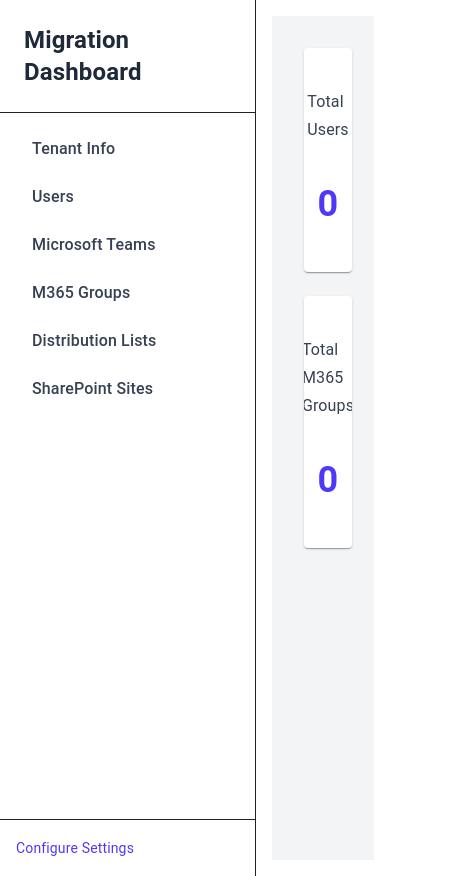
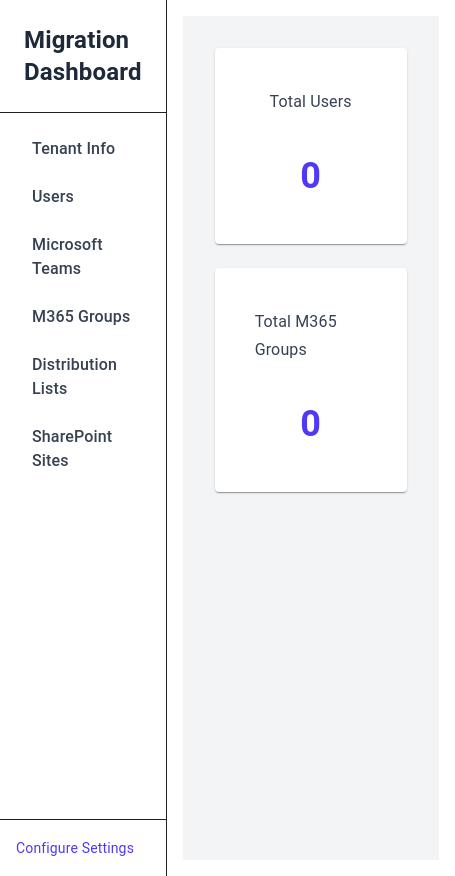
Before and after one commit to jshelbyjr/m365-planner, a Next.js app: page / in a window 390 px wide. Shown: the whole page, 455 px wide, since content can reach past the window. Built offline with nearby package versions, Linux system fonts and the light colour scheme; no server answers; the database is empty.

Commit message:
feat: Update layout of TotalsCards component for improved responsiveness and styling

```diff
--- a/app/Components/TotalsCards.tsx
+++ b/app/Components/TotalsCards.tsx
@@ -11,11 +11,18 @@
 
 export default function TotalsCards({ cards }: { cards: TotalsCardDef[] }) {
   return (
-    <div className={`grid grid-cols-1 sm:grid-cols-${cards.length > 1 ? 2 : 1} gap-6 mb-8`}>
+    <div className="flex flex-wrap gap-6 mb-8">
       {cards.map((card, idx) => (
-        <Card key={card.label} className="p-6 rounded-lg shadow-md bg-white flex flex-col items-center">
+        <Card
+          key={card.label}
+          className="min-w-48 p-6 rounded-lg shadow-md bg-white flex flex-col items-center"
+        >
           <CardHeader
-            title={<Typography variant="subtitle1" className="text-lg font-semibold text-gray-700">{card.label}</Typography>}
+            title={
+              <Typography variant="subtitle1" className="text-lg font-semibold text-gray-700">
+                {card.label}
+              </Typography>
+            }
             className="p-0 mb-2"
           />
           <CardContent className="p-0">
```
